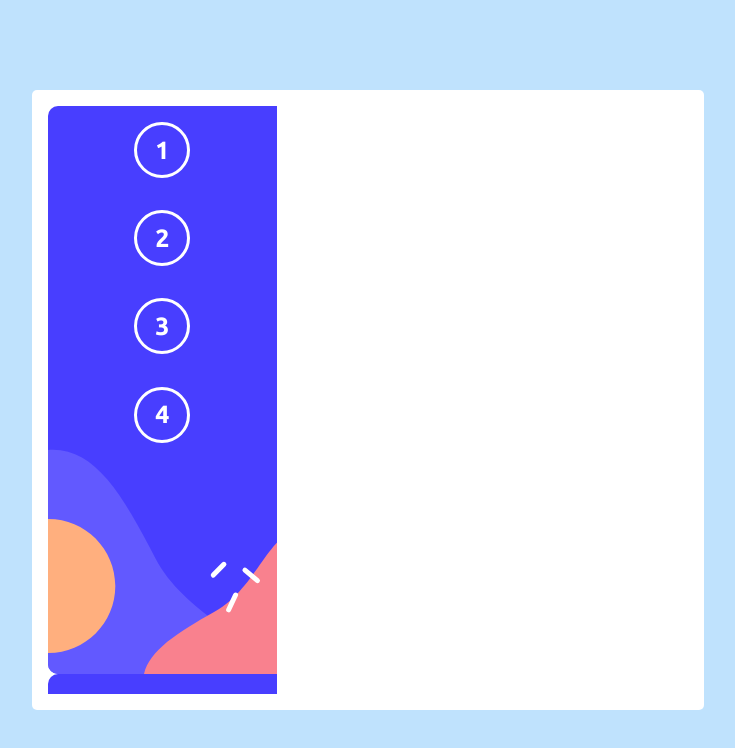
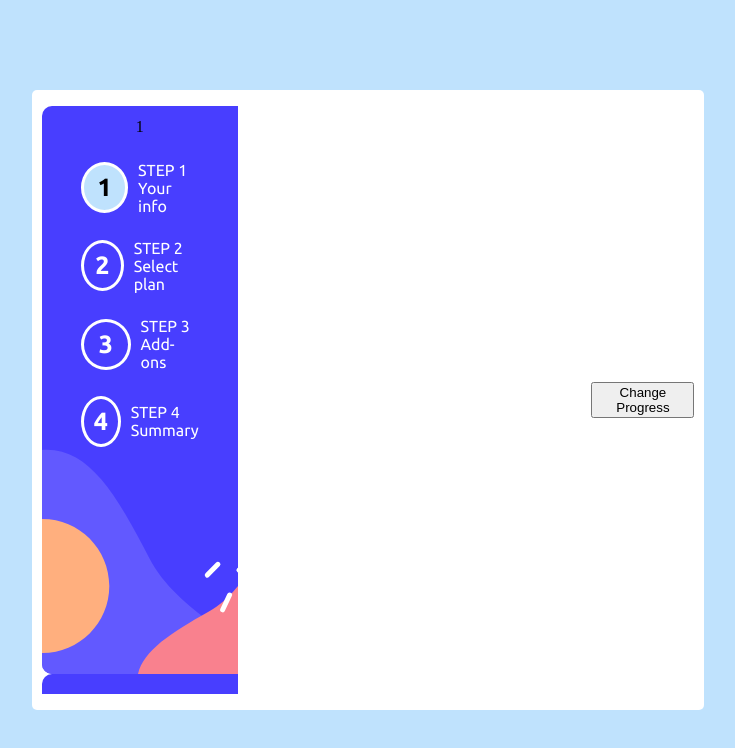
Before and after one commit to denizsecmen/MultiForm, a Next.js app: page / in a window 1280 px wide. Shown: the top 748 px of the page, without its empty margins (272-1007 px from the left). Built offline with nearby package versions, Linux system fonts and the light colour scheme.

Commit message:
Progressbar change based on progress implemented.

```diff
--- a/src/components/mainForm/Form1/component1.tsx
+++ b/src/components/mainForm/Form1/component1.tsx
@@ -1,3 +1,16 @@
+import { useContext } from 'react';
+import context from '@/context/context';
 export default function Component1() {
-  return <div>component1</div>;
+  let [progress, chprogress] = useContext(context);
+  return (
+    <div>
+      <button
+        onClick={() => {
+          chprogress((parseInt(progress) + 1).toString());
+        }}
+      >
+        Change Progress
+      </button>
+    </div>
+  );
 }
--- a/src/components/progress/progress.tsx
+++ b/src/components/progress/progress.tsx
@@ -1,22 +1,62 @@
 import styles from './style/style.module.css';
+import { useContext } from 'react';
+import context from '@/context/context';
 export default function Progress() {
+  let [val, t] = useContext(context);
   return (
     <div className={styles.progressSign}>
-      <div className={styles.circle}>
-        <div className={styles.pnumber}>1</div>
-        <div className={styles.info}></div>
+      {val}
+      <div className={styles.stepbox}>
+        <div
+          className={`${styles.circle} ${
+            val === '1' ? styles.circleColored : ''
+          }`}
+        >
+          <div className={styles.pnumber}>1</div>
+        </div>
+        <div className={styles.info}>
+          <div className={styles.step}>STEP 1</div>
+          <div className={styles.info}>Your info</div>
+        </div>
       </div>
-      <div className={styles.circle}>
-        <div className={styles.pnumber}>2</div>
-        <div className={styles.info}></div>
+      <div className={styles.stepbox}>
+        <div
+          className={`${styles.circle} ${
+            val === '2' ? styles.circleColored : ''
+          }`}
+        >
+          <div className={styles.pnumber}>2</div>
+        </div>
+        <div className={styles.info}>
+          <div className={styles.step}>STEP 2</div>
+          <div className={styles.info}>Select plan</div>
+        </div>
       </div>
-      <div className={styles.circle}>
-        <div className={styles.pnumber}>3</div>
-        <div className={styles.info}></div>
+      <div className={styles.stepbox}>
+        <div
+          className={`${styles.circle} ${
+            val === '3' ? styles.circleColored : ''
+          }`}
+        >
+          <div className={styles.pnumber}>3</div>
+        </div>
+        <div className={styles.info}>
+          <div className={styles.step}>STEP 3</div>
+          <div className={styles.info}>Add-ons</div>
+        </div>
       </div>
-      <div className={styles.circle}>
-        <div className={styles.pnumber}>4</div>
-        <div className={styles.info}></div>
+      <div className={styles.stepbox}>
+        <div
+          className={`${styles.circle} ${
+            val === '4' ? styles.circleColored : ''
+          }`}
+        >
+          <div className={styles.pnumber}>4</div>
+        </div>
+        <div className={styles.info}>
+          <div className={styles.step}>STEP 4</div>
+          <div className={styles.info}>Summary</div>
+        </div>
       </div>
     </div>
   );
--- a/src/components/progress/style/style.module.css
+++ b/src/components/progress/style/style.module.css
@@ -1,6 +1,10 @@
 @font-face {
   font-family: 'Ubuntu';
   src: url('../../../fonts/Ubuntu-Bold.ttf');
+}
+@font-face {
+  font-family: 'Ubuntu-regular';
+  src: url('../../../fonts/Ubuntu-Regular.ttf');
 }
 .progressSign {
   height: 60%;
@@ -11,8 +15,8 @@
 }
 .circle {
   font-family: 'Ubuntu';
-  width: 50px;
-  height: 50px;
+  width: 45px;
+  height: 45px;
   border: 3px solid white;
   color: white;
   font-weight: bolder;
@@ -21,4 +25,17 @@
   justify-content: center;
   align-items: center;
   font-size: 25px;
+  margin-right: 10px;
 }
+.circleColored {
+  background-color: hsl(206, 94%, 87%);
+  color: black;
+}
+.stepbox {
+  color: white;
+  display: flex;
+  font-family: 'Ubuntu-regular';
+  font-weight: 10 !important;
+  width: 60%;
+  align-items: center;
+}
--- /dev/null
+++ b/src/context/context.tsx
@@ -0,0 +1,2 @@
+import { createContext } from 'react';
+export default createContext<any>(null);
--- a/src/pages/index.tsx
+++ b/src/pages/index.tsx
@@ -1,7 +1,11 @@
 import Head from 'next/head';
 import styles from '@/styles/Home.module.css';
 import Progress from '@/components/progress/progress';
+import Component1 from '@/components/mainForm/Form1/component1';
+import context from '@/context/context';
+import { useState } from 'react';
 export default function Home() {
+  let [val, chval] = useState('1');
   return (
     <>
       <Head>
@@ -10,14 +14,17 @@ export default function Home() {
         <meta name="viewport" content="width=device-width, initial-scale=1" />
         <link rel="icon" href="/favicon.ico" />
       </Head>
+      <context.Provider value={[val, chval]}>
         <div className={styles.body}>
           <div className={styles.form}>
             <div className={styles.progress}>
               <Progress />
             </div>
             <div className={styles.main}></div>
+            <Component1 />
           </div>
         </div>
+      </context.Provider>
     </>
   );
 }
```
Lines whose indentation alone changed are shown as unchanged.
